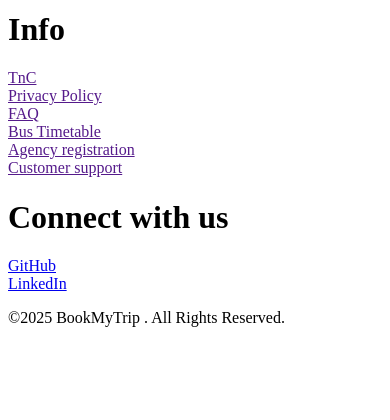
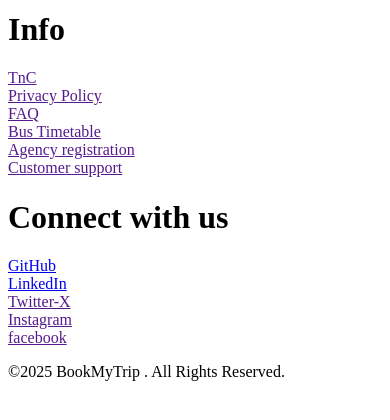
Before and after one commit to tirthankar27/BusBooking, a PHP site: page /footer.php in a window 390 px wide. Shown: the part 356-776 px from the top of the page. Run offline with PHP 8.4, Linux system fonts and the light colour scheme; tables that the repository leaves empty or names only in its code hold one stand-in row (values such as "Sample post").

Commit message:
made changes in header for mobile added dropdown menu for better view. Added more social media in footer also made minor changes in search section for mobile

```diff
--- a/pages/footer.php
+++ b/pages/footer.php
@@ -54,6 +54,18 @@
                     <i class="ri-linkedin-fill"></i>
                     <a href="https://www.linkedin.com/in/tirthkeeppushing0036/" target="_blank">LinkedIn</a>
                 </div>
+                <div class="flex hover:text-green-900">
+                    <i class="ri-twitter-x-line"></i>
+                    <a href="" target="_blank">Twitter-X</a>
+                </div>
+                <div class="flex hover:text-green-900">
+                    <i class="ri-instagram-line"></i>
+                    <a href="" target="_blank">Instagram</a>
+                </div>
+                <div class="flex hover:text-green-900">
+                    <i class="ri-facebook-fill"></i>
+                    <a href="" target="_blank">facebook</a>
+                </div>
             </social>
         </div>
     </div>
```
Also changed, not shown: pages/header.php (+23 -2 lines), pages/search.php (+4 -4 lines).
